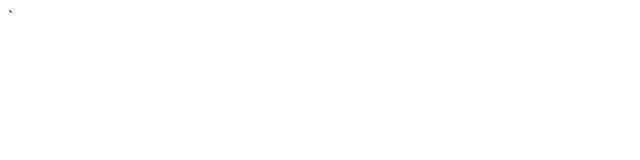
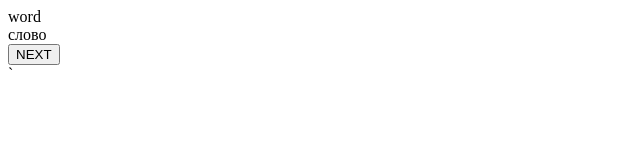
Before and after one commit to Kuzmishchew/VOCABCARDS, a plain HTML site: page index.html in a window 1280 px wide. Shown: the whole page, without its empty margins (0-640 px from the left). Drawn offline with Linux system fonts and the light colour scheme.

Commit message:
FEAT: add skeleton in HTML

```diff
--- a/index.html
+++ b/index.html
@@ -8,7 +8,13 @@
     <title>VOCABCARDS</title>
 </head>
 <body>
-
+    <div class="card-box">
+        <div class="card-box_ortext">word</div>
+        <div class="card-box_trtext">слово</div>
+    </div>
+    <div class="control-box">
+        <button class="control-box_next">NEXT</button>
+    </div>
     <script src="/scripts/index.js"></script>`
 </body>
 </html>
```
